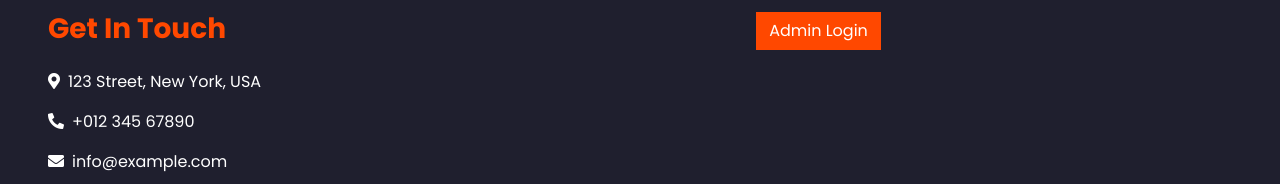
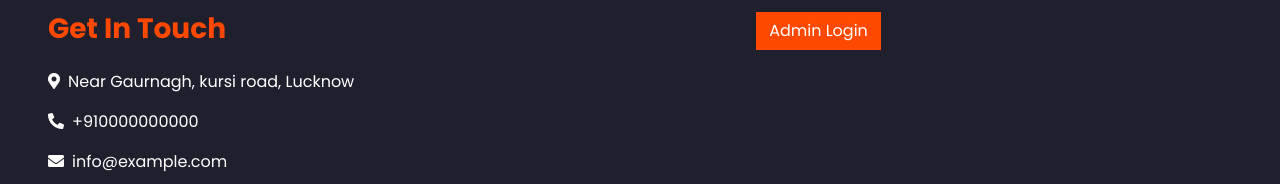
Before and after one commit to arvind-git-code/allhomesolutiontest, a plain HTML site: page footer.html in a window 1280 px wide. Shown: the part 132-316 px from the top of the page. Drawn offline with Linux system fonts and the light colour scheme.

Commit message:
Update footer.html
edited for adderess

```diff
--- a/footer.html
+++ b/footer.html
@@ -33,8 +33,8 @@
                 <div class="row">
                     <div class="col-md-6 mb-5">
                         <h3 class="text-primary mb-4">Get In Touch</h3>
-                        <p><i class="fa fa-map-marker-alt mr-2"></i>123 Street, New York, USA</p>
-                        <p><i class="fa fa-phone-alt mr-2"></i>+012 345 67890</p>
+                        <p><i class="fa fa-map-marker-alt mr-2"></i>Near Gaurnagh, kursi road, Lucknow</p>
+                        <p><i class="fa fa-phone-alt mr-2"></i>+910000000000</p>
                         <p><i class="fa fa-envelope mr-2"></i>info@example.com</p>
                         <div class="d-flex justify-content-start mt-4">
                             <a class="btn btn-outline-light btn-social mr-2" href="#"><i class="fab fa-twitter"></i></a>
```
